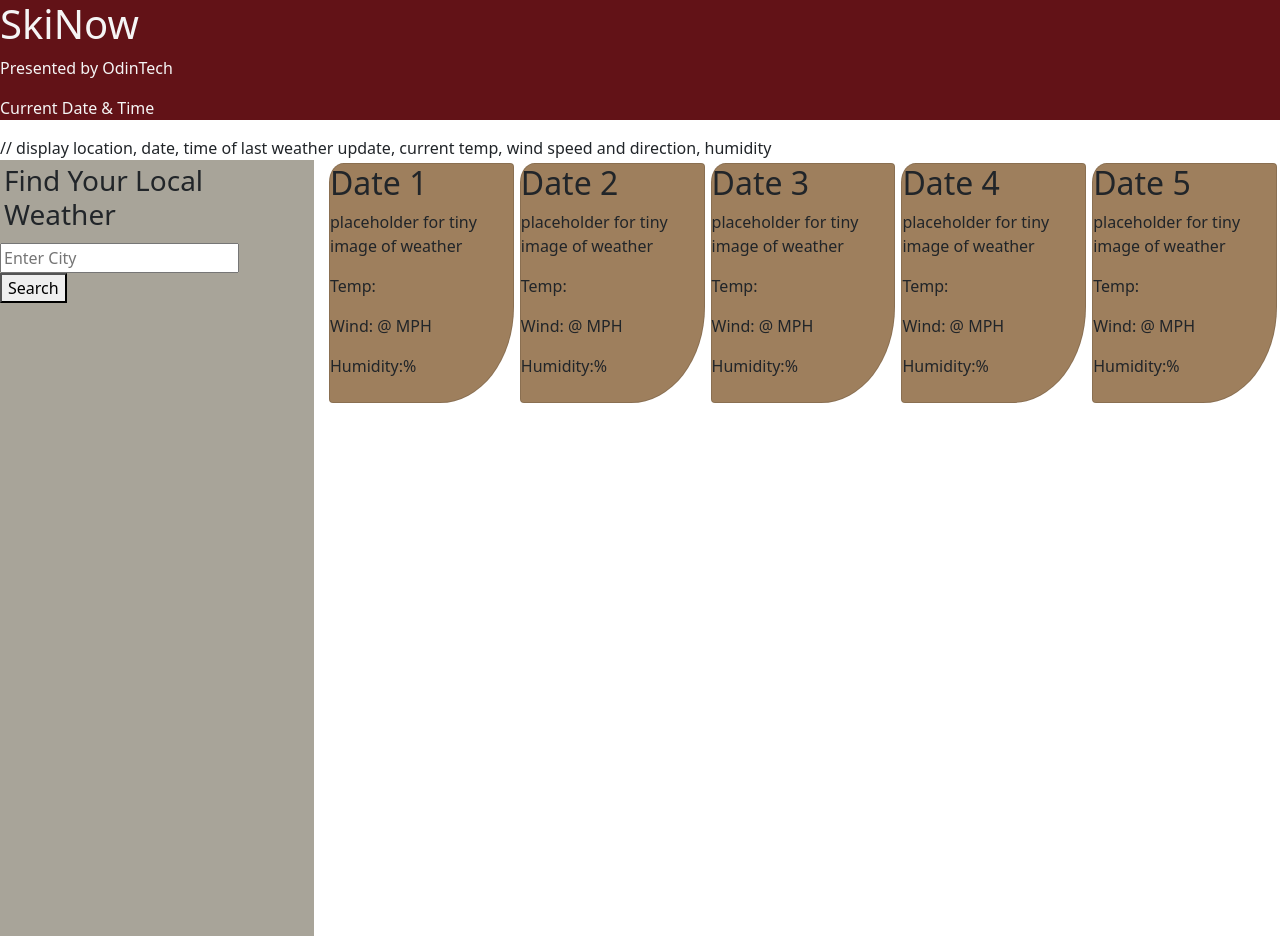
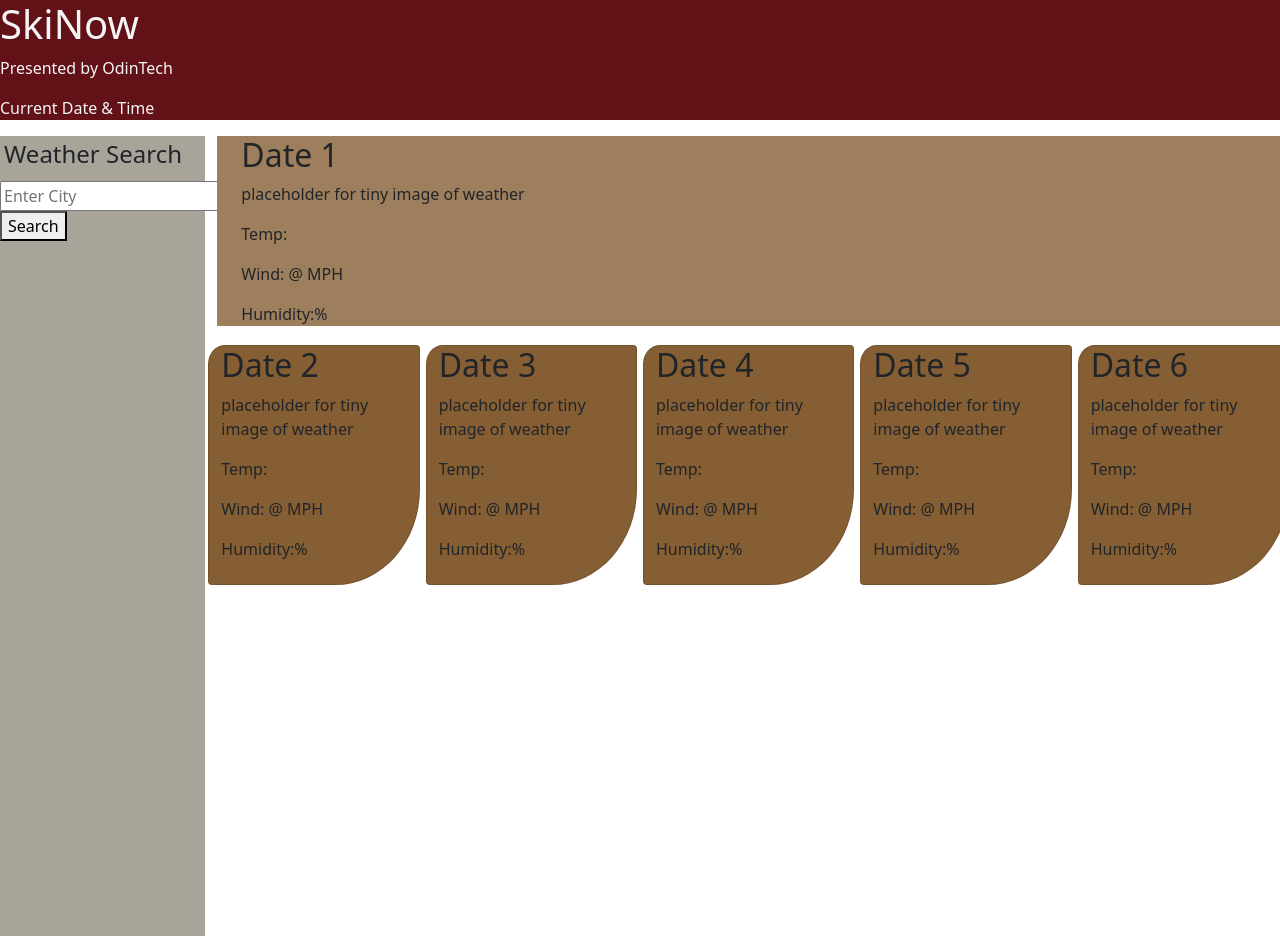
Before and after one commit to BrahmVanH/Weather-Forecast, a plain HTML site: page index.html in a window 1280 px wide. Shown: the top 936 px of the page. Drawn offline with nearby package versions, Linux system fonts and the light colour scheme.

Commit message:
Little javascript, little css.

```diff
--- a/assets/script.js
+++ b/assets/script.js
@@ -0,0 +1,65 @@
+
+/* function getApi() {
+    // fetch request gets a list of all the repos for the node.js organization
+    var requestUrl = 'https://api.github.com/orgs/nodejs/repos';
+
+    fetch(requestUrl)
+      .then(function (response) {
+        return response.json();
+      })
+      .then(function (data) {
+        console.log(data)
+        //Loop over the data to generate a table, each table row will have a link to the repo url
+        for (var i = 0; i < data.length; i++) {
+          // Creating elements, tablerow, tabledata, and anchor
+          var createTableRow = document.createElement('tr');
+          var tableData = document.createElement('td');
+          var link = document.createElement('a');
+
+          // Setting the text of link and the href of the link
+          link.textContent = data[i].html_url;
+          link.href = data[i].html_url;
+
+          // Appending the link to the tabledata and then appending the tabledata to the tablerow
+          // The tablerow then gets appended to the tablebody
+          tableData.appendChild(link);
+          createTableRow.appendChild(tableData);
+          tableBody.appendChild(createTableRow);
+        }
+      });
+  }  */
+
+var cityInputEl = document.querySelector('#searchInput')
+var formEl = document.querySelector('#searchForm')
+
+function getApi(cityName) {
+
+    var requestUrl = 'api.openweathermap.org/data/2.5/forecast?q=' + cityName + '&appid=e943c609140455c43be229fc218f1f3a'
+
+    fetch(requestUrl)
+        .then(function (response) {
+            return response;
+        })
+        .then(function(data) {
+            console.log(cityName, data)
+        })
+}
+
+
+function submitHandler(event) {
+
+    event.preventDefault();
+
+    var cityName = cityInputEl.value.trim();
+
+
+}
+
+// create a few reusable variables containing main apiurl and apikey
+// Need a function to populate the current day weather card
+// Need a function to fill the five day fprecast cards, for loop
+// Function to get lat, lon from api
+// Function using the lat and lon for city to make call for weather
+// Function to add recent search to search history and redraw buttons to page
+// Function to add search history buttons to page
+// Function to pull recent searches from local storage and have buttons for them create on page
--- a/assets/style.css
+++ b/assets/style.css
@@ -11,7 +11,7 @@ header {
 
 }
 
-#navSection h3 {
+#navSection h4 {
 
     padding: 4px;
 }
@@ -22,10 +22,15 @@ header {
 
 }
 
+#currentWeather {
+
+    background-color: #9e7f5d;
+}
+
 #fiveDayForecast .card {
 
     height: 15rem;
-    background-color: #9e7f5d;
+    background-color:#855e34 ;
     margin: 3px;
     border-bottom-right-radius: 40%;
     border-top-left-radius: 8%;
--- a/index.html
+++ b/index.html
@@ -27,30 +27,30 @@
     </header>
 
 
-    <div id="currentWeather" class="col-8">
-        // display location, date, time of last weather update, current temp, wind speed and direction, humidity
-    </div>
 
     <div class="jumbotron row">
 
-        <div class="container col-3" id="navSection">
-            <h3>Find Your Local Weather</h3>
+        <div class="container col-2" id="navSection">
+            <h4>Weather Search</h4>
             <form id="searchForm">
                 <input id="searchInput" type="text" placeholder="Enter City">
                 <button id="searchBtn" type="button">Search</button>
             </form>
         </div>
 
-        <div class="container col-9" id="fiveDayForecast">
-            <div class="card" id="forecastDay1">
+
+        <div class="container col-10" id="sixDayForecast">
+
+            <div class="container" id="currentWeather">
                 <h2 id="date1">Date 1</h2>
                 <p>placeholder for tiny image of weather</p>
                 <p>Temp:<span id="temperature1"></span></p>
                 <p>Wind:<span id="windDirection1"></span> @ <span id="windSpeed1"></span> MPH</p>
                 <p>Humidity:<span id="humidity1"></span>%</p>
             </div>
+            <div class="row" id="fiveDayForecast">
 
-            <div class="card" id="forecastDay2">
+                <div class="card col" id="forecastDay2">
                     <h2 id="date2">Date 2</h2>
                     <p>placeholder for tiny image of weather</p>
                     <p>Temp:<span id="temperature2"></span></p>
@@ -58,7 +58,7 @@
                     <p>Humidity:<span id="humidity2"></span>%</p>
                 </div>
 
-            <div class="card" id="forecastDay3">
+                <div class="card col" id="forecastDay3">
                     <h2 id="date3">Date 3</h2>
                     <p>placeholder for tiny image of weather</p>
                     <p>Temp:<span id="temperature3"></span></p>
@@ -66,7 +66,7 @@
                     <p>Humidity:<span id="humidity3"></span>%</p>
                 </div>
 
-            <div class="card" id="forecastDay4">
+                <div class="card col" id="forecastDay4">
                     <h2 id="date4">Date 4</h2>
                     <p>placeholder for tiny image of weather</p>
                     <p>Temp:<span id="temperature4"></span></p>
@@ -74,16 +74,25 @@
                     <p>Humidity:<span id="humidity4"></span>%</p>
                 </div>
 
-            <div class="card" id="forecastDay5">
+                <div class="card col" id="forecastDay5">
                     <h2 id="date5">Date 5</h2>
                     <p>placeholder for tiny image of weather</p>
                     <p>Temp:<span id="temperature5"></span></p>
                     <p>Wind:<span id="windDirection5"></span> @ <span id="windSpeed5"></span> MPH</p>
                     <p>Humidity:<span id="humidity5"></span>%</p>
                 </div>
+
+                <div class="card col" id="forecastDay6">
+                    <h2 id="date6">Date 6</h2>
+                    <p>placeholder for tiny image of weather</p>
+                    <p>Temp:<span id="temperature6"></span></p>
+                    <p>Wind:<span id="windDirection6"></span> @ <span id="windSpeed6"></span> MPH</p>
+                    <p>Humidity:<span id="humidity6"></span>%</p>
+                </div>
+            </div>
         </div>
 
     </div>
-
+    <script src="./assets/script.js"></script>
 </body>
 </html>
```
Lines whose indentation alone changed are shown as unchanged.
